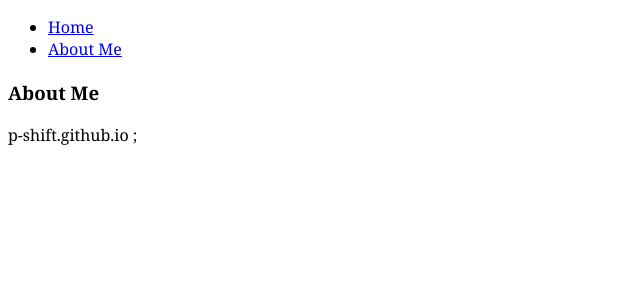
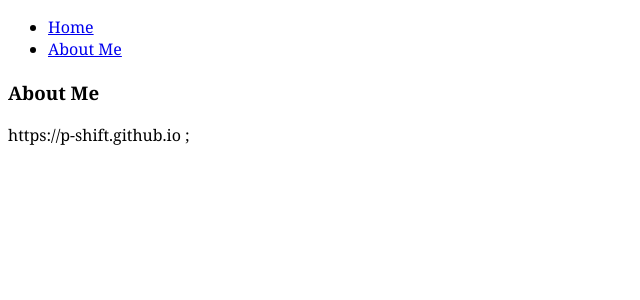
Before and after one commit to P-SHIFT/p-shift.github.io, a Jekyll site: the page built from about_me.html, in a window 1280 px wide. Shown: the top 300 px of the page, without its empty margins (0-640 px from the left). Built offline with Jekyll 4.4.1, drawn with Linux system fonts in a browser that asks for light colours; part of the change alters nothing that is shown.

Commit message:
Edited _config.yml to include protocol.

```diff
--- a/_config.yml
+++ b/_config.yml
@@ -1,3 +1,3 @@
 markdown: kramdown
-url: p-shift.github.io
+url: https://p-shift.github.io
 exclude: ['README.md']
```
